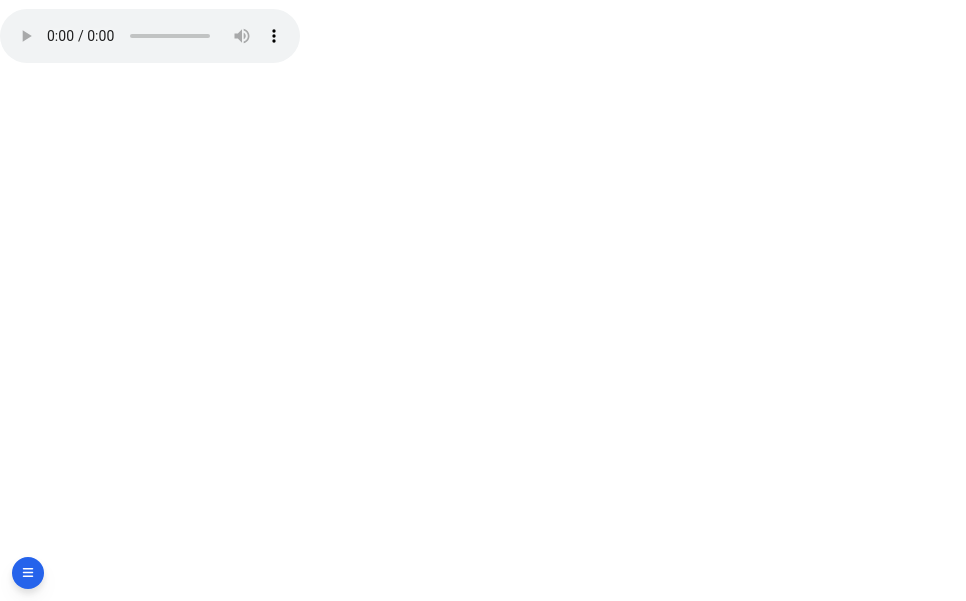
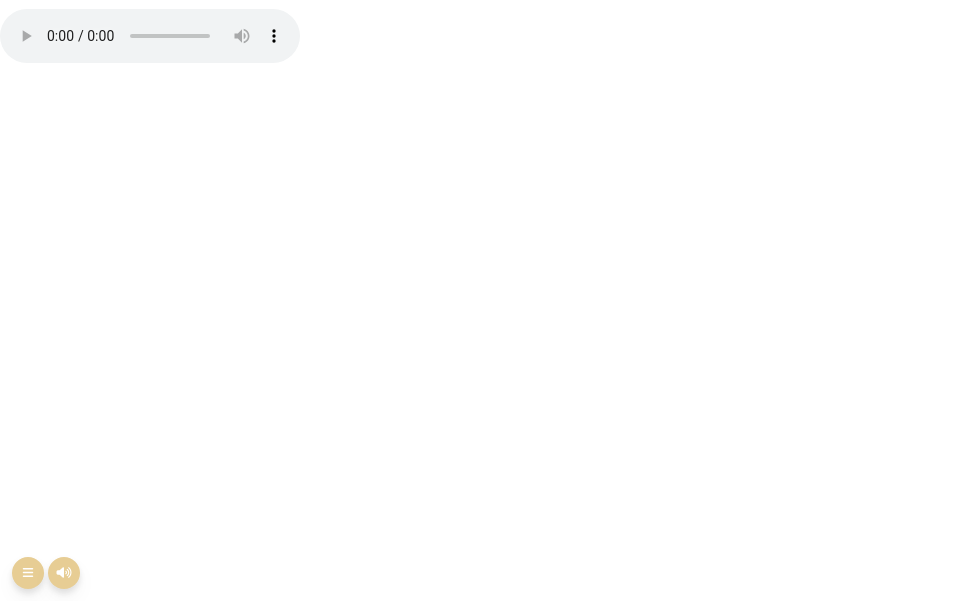
Before and after one commit to riomabox/ap-wedding, a website: page public/index.html in a window 1280 px wide. Shown: the part 199-800 px from the top of the page, without its empty margins (0-966 px from the left). Drawn offline with Linux system fonts and the light colour scheme.

Commit message:
chore: Menambah button navigasi dan style yang sesuai

```diff
--- a/public/index.html
+++ b/public/index.html
@@ -39,13 +39,19 @@
     <button
       onclick="buttonHandler()"
       title="Contact Sale"
-      class="fixed bottom-3 left-3 z-10 flex h-8 w-8 items-center justify-center rounded-full bg-blue-600 text-xs text-white drop-shadow-lg duration-300 hover:animate-none hover:bg-blue-700 hover:drop-shadow-2xl"
+      class="fixed bottom-3 left-3 z-10 flex h-8 w-8 items-center justify-center rounded-full bg-secondary-Brl-02 text-xs text-white drop-shadow-lg duration-300 hover:animate-none hover:bg-secondary-Brl-03 hover:drop-shadow-2xl"
     >
       <i class="fa-solid fa-bars"></i>
     </button>
+    <button
+      title="Contact Sale"
+      class="fixed bottom-3 left-12 z-10 flex h-8 w-8 items-center justify-center rounded-full bg-secondary-Brl-02 text-xs text-white drop-shadow-lg duration-300 hover:animate-none hover:bg-secondary-Brl-03 hover:drop-shadow-2xl"
+    >
+      <i class="fa-solid fa-volume-high"></i>
+      <!-- <i class="fa-solid fa-volume-xmark"></i> -->
+    </button>
   </body>
   <script>
-    // Do something when the button is clicked
     function buttonHandler() {
       alert("Hi there!");
     }
```
Also changed, not shown: public/css/tailwind-output.css, 1 other file.
